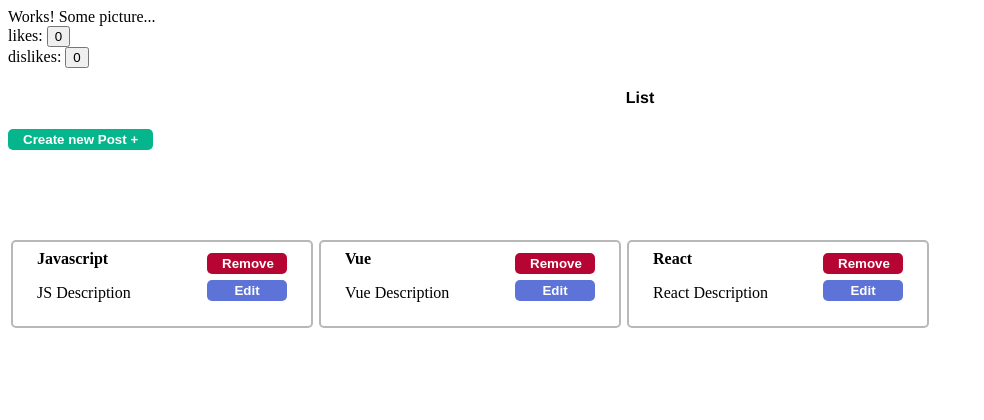
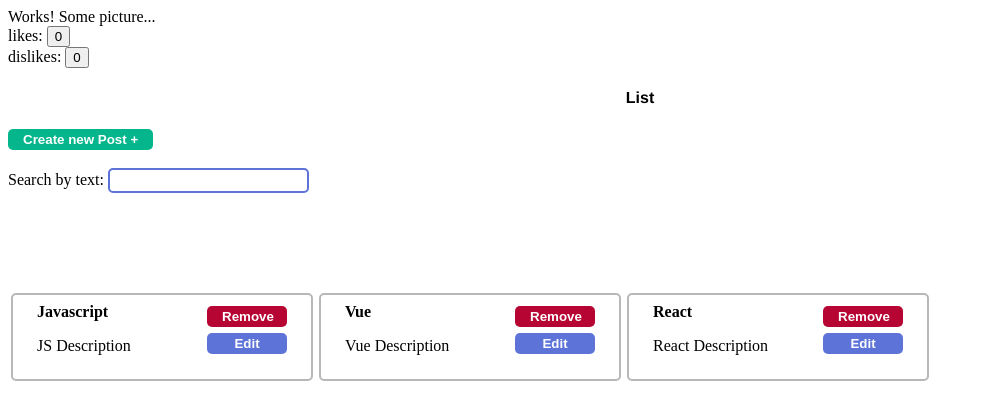
Before and after one commit to nad-trssv/a-z_course_ulbi, a Vue app: page / in a window 1280 px wide. Shown: the top 420 px of the page, without its empty margins (0-984 px from the left). Built offline with nearby package versions, Linux system fonts and the light colour scheme.

Commit message:
Model modification trim | v-model.trim

```diff
--- a/src/App.vue
+++ b/src/App.vue
@@ -27,6 +27,10 @@
         @click="showModal"
         class="btn success_bg">Create new Post +</btn-ui>
 
+    <br /> <br />
+    Search by text:
+    <input-text-ui v-model.trim="searchInput" ></input-text-ui>
+
     <post-list
         :posts="posts"
         @remove="removePost" />
@@ -37,12 +41,14 @@
 import PostForm from "@/components/PostForm.vue";
 import PostList from "@/components/PostList.vue";
 import DialogCreateUi from './components/UI/DialogCreateUI.vue';
+import InputTextUI from './components/UI/InputTextUI.vue';
 
 export default {
     components: {
     PostList,
     PostForm,
     DialogCreateUi,
+    InputTextUI,
 },
     data() {
         return {
@@ -55,6 +61,7 @@
                 {id:2, title: 'Vue', body: 'Vue Description'},
                 {id:3, title: 'React', body: 'React Description'}
             ],
+            searchInput: '',
         }
     },
     methods: {
```
